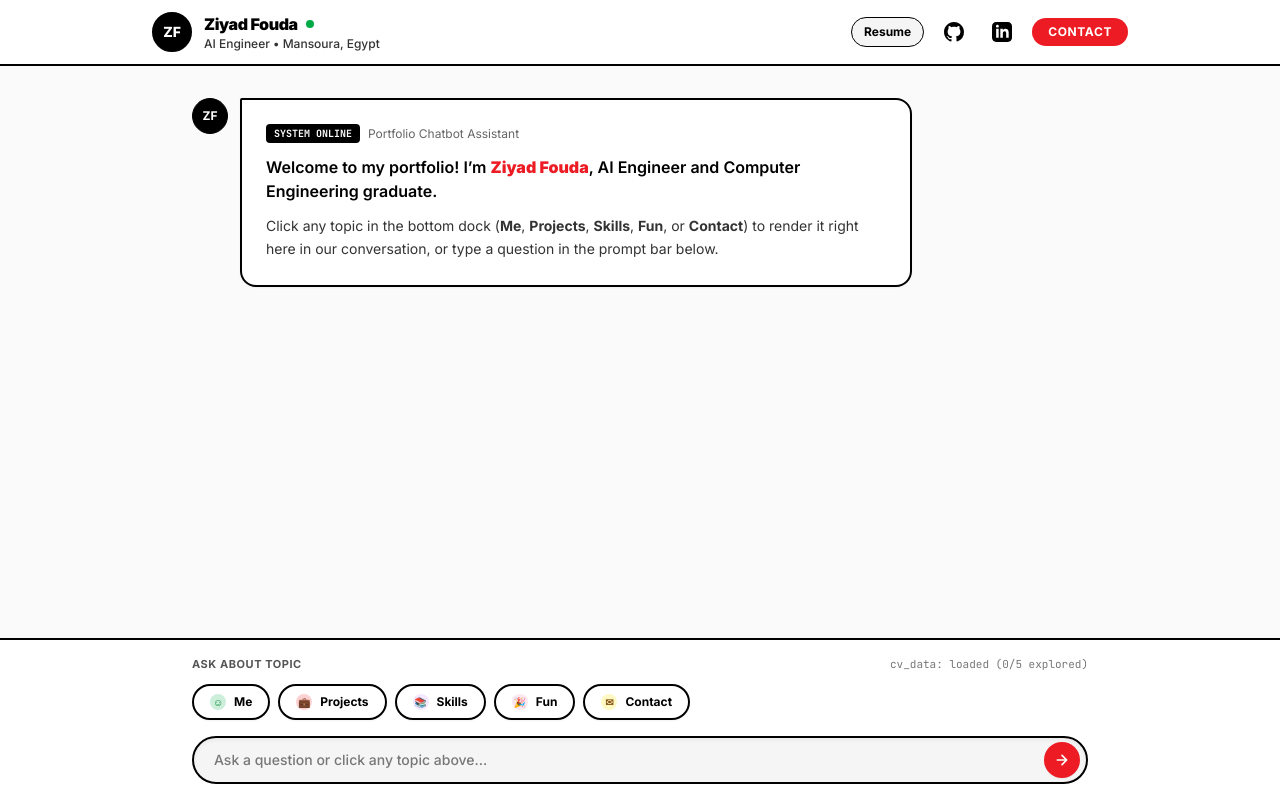
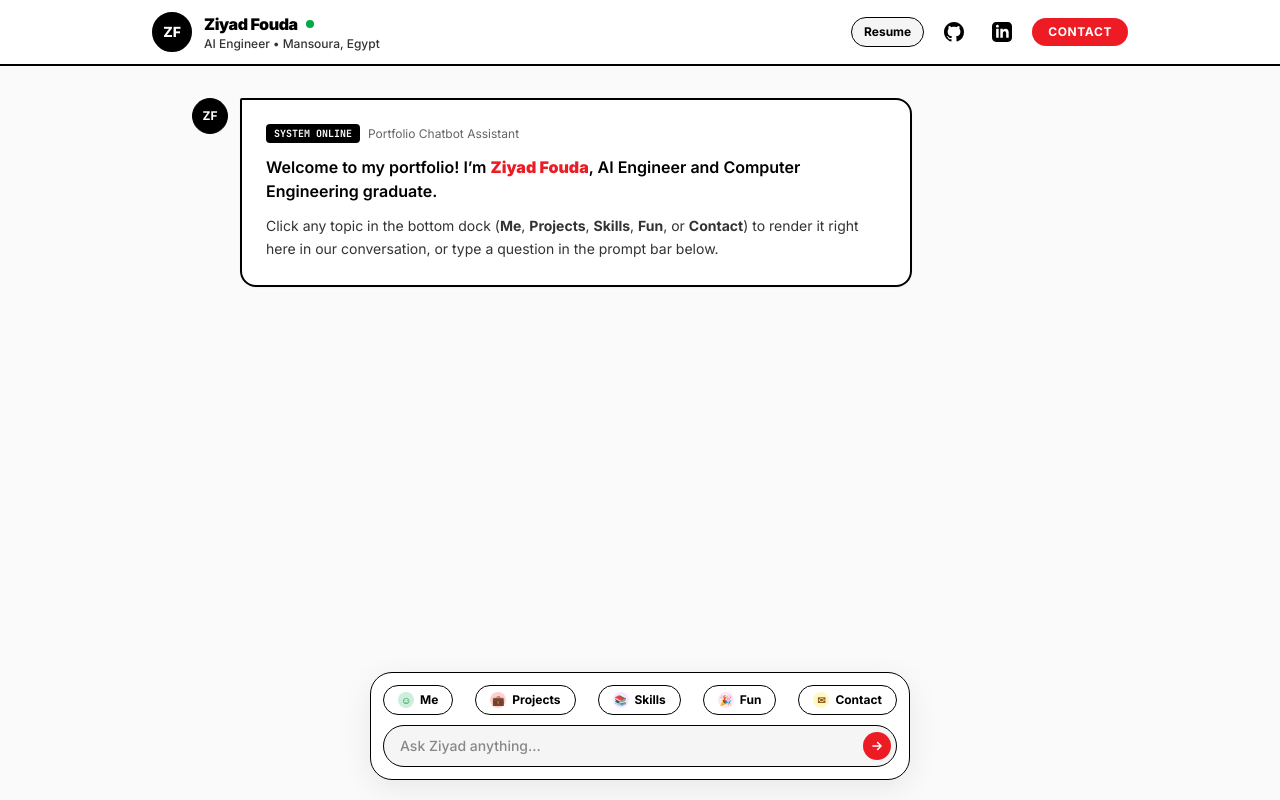
Before and after one commit to zFoudaz/portfolio, a Next.js app: page / in a window 1280 px wide. Built offline with nearby package versions, Linux system fonts and the light colour scheme.

Commit message:
style: redesign BottomDock as centered floating chatbar matching screenshot

```diff
--- a/src/components/BottomDock.tsx
+++ b/src/components/BottomDock.tsx
@@ -17,10 +17,7 @@ export interface BottomDockProps {
 export function BottomDock({
   onSelectTopic,
   onSubmitCustom,
-  onClearChat,
-  visitedTopics,
   activeTopic,
-  hasMessages,
 }: BottomDockProps): React.JSX.Element {
   const [inputVal, setInputVal] = useState('');
 
@@ -33,82 +30,55 @@ export function BottomDock({
   };
 
   return (
-    <footer className="fixed bottom-0 left-0 right-0 bg-white/95 backdrop-blur-md border-t-2 border-black p-3 sm:p-4 z-50">
-      <div className="max-w-4xl mx-auto space-y-2.5 sm:space-y-3">
-        {/* Bar Title */}
-        <div className="flex items-center justify-between">
-          <div className="text-[11px] font-bold text-[#555555] uppercase tracking-wider flex items-center gap-1.5">
-            <span>Ask About Topic</span>
-          </div>
-          <div className="flex items-center gap-3">
-            {hasMessages && onClearChat && (
-              <button
-                type="button"
-                onClick={onClearChat}
-                className="text-[11px] font-mono font-bold text-[#ED1C24] hover:underline cursor-pointer"
-              >
-                reset_chat()
-              </button>
-            )}
-            <div className="text-[11px] font-mono text-[#777777]">
-              cv_data: loaded ({visitedTopics.length}/5 explored)
-            </div>
-          </div>
-        </div>
-
-        {/* Pill Buttons (Me, Projects, Skills, Fun, Contact) */}
-        <div className="flex items-center gap-2 overflow-x-auto pb-1 no-scrollbar">
+    <footer className="fixed bottom-5 left-0 right-0 z-50 flex justify-center px-4 pointer-events-none">
+      <div
+        data-testid="floating-chatbar"
+        className="pointer-events-auto w-full max-w-[540px] bg-white rounded-[22px] border-[1.5px] border-black p-3 shadow-[0_8px_30px_rgb(0,0,0,0.08)] space-y-2.5"
+      >
+        {/* Top Row: Pill Buttons (Me, Projects, Skills, Fun, Contact) */}
+        <div className="flex items-center justify-between gap-2 overflow-x-auto no-scrollbar">
           {TOPIC_OPTIONS.map((topic) => {
-            const isVisited = visitedTopics.includes(topic.id);
             const isActive = activeTopic === topic.id;
             return (
               <button
                 key={topic.id}
                 type="button"
                 onClick={() => onSelectTopic(topic.id)}
-                className={`topic-btn flex items-center gap-2 px-4 py-2 rounded-full font-bold text-xs border-2 border-black transition-all active:scale-95 shadow-sm whitespace-nowrap cursor-pointer ${
+                className={`topic-btn flex items-center justify-center gap-1.5 px-3.5 py-1.5 rounded-full font-bold text-xs border-[1.5px] border-black transition-all active:scale-95 whitespace-nowrap cursor-pointer ${
                   isActive
                     ? 'bg-black text-white'
-                    : isVisited
-                    ? 'bg-[#F5F5F5] hover:bg-[#DCDCDC] text-black'
-                    : 'bg-[#FFFFFF] hover:bg-[#DCDCDC] text-black'
+                    : 'bg-white hover:bg-[#F5F5F5] text-black'
                 }`}
               >
                 <span
-                  className={`w-4 h-4 rounded-full ${topic.badgeClass} flex items-center justify-center text-[10px] font-bold`}
+                  className={`w-4 h-4 rounded-full ${topic.badgeClass} flex items-center justify-center text-[10px] font-bold flex-shrink-0`}
                 >
                   {topic.icon}
                 </span>
                 <span>{topic.label}</span>
-                {isVisited && !isActive && (
-                  <span
-                    className="w-1.5 h-1.5 rounded-full bg-[#00AA44]"
-                    title="Visited in chat"
-                  />
-                )}
               </button>
             );
           })}
         </div>
 
-        {/* Freeform message dispatch */}
+        {/* Bottom Row: Input & Red Right-Arrow Submit Button */}
         <form onSubmit={handleSubmit} className="relative flex items-center">
           <input
             id="user-input"
             type="text"
             value={inputVal}
             onChange={(e) => setInputVal(e.target.value)}
-            placeholder="Ask a question or click any topic above..."
-            className="w-full pl-5 pr-14 py-3 rounded-full bg-[#F5F5F5] border-2 border-black text-xs sm:text-sm font-medium text-black placeholder-[#777777] focus:outline-none focus:bg-white transition-all shadow-inner"
+            placeholder="Ask Ziyad anything..."
+            className="w-full pl-4 pr-11 py-2.5 rounded-full bg-[#F5F5F5] border-[1.5px] border-black text-xs sm:text-sm font-medium text-black placeholder-[#888888] focus:outline-none focus:bg-white transition-all"
           />
           <button
             type="submit"
-            className="absolute right-2 w-9 h-9 rounded-full bg-[#ED1C24] hover:bg-black text-white flex items-center justify-center transition-colors shadow-sm cursor-pointer"
+            className="absolute right-1.5 w-7 h-7 rounded-full bg-[#ED1C24] hover:bg-black text-white flex items-center justify-center transition-colors cursor-pointer"
             title="Send"
             aria-label="Send"
           >
             <svg
-              className="w-4 h-4 transform rotate-90"
+              className="w-3.5 h-3.5"
               fill="none"
               stroke="currentColor"
               viewBox="0 0 24 24"
@@ -117,7 +87,7 @@ export function BottomDock({
                 strokeLinecap="round"
                 strokeLinejoin="round"
                 strokeWidth="2.5"
-                d="M12 19V5m-7 7l7-7 7 7"
+                d="M5 12h14m-6-6l6 6-6 6"
               />
             </svg>
           </button>
```
Also changed, not shown: 1 other file (tests, documents, lock files or other folders).
